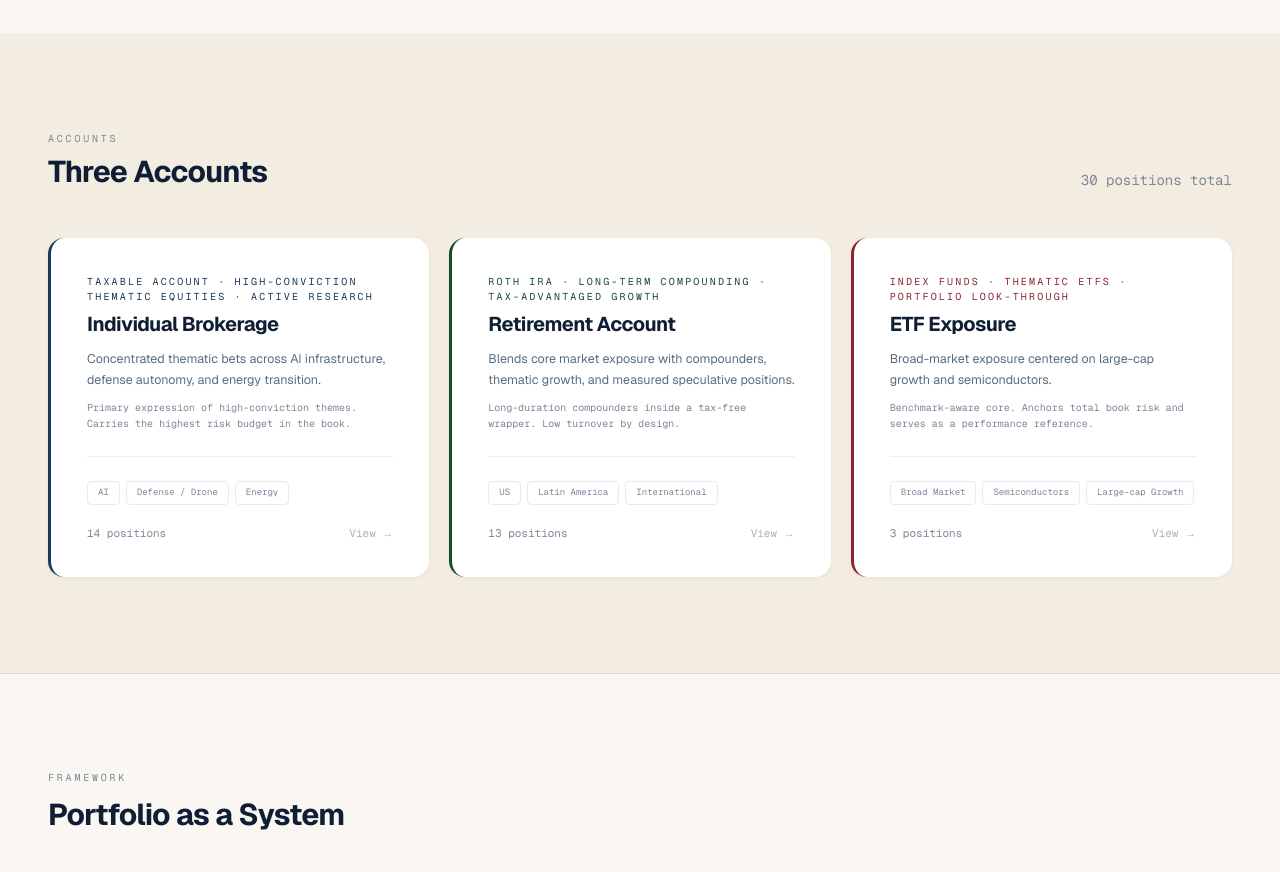
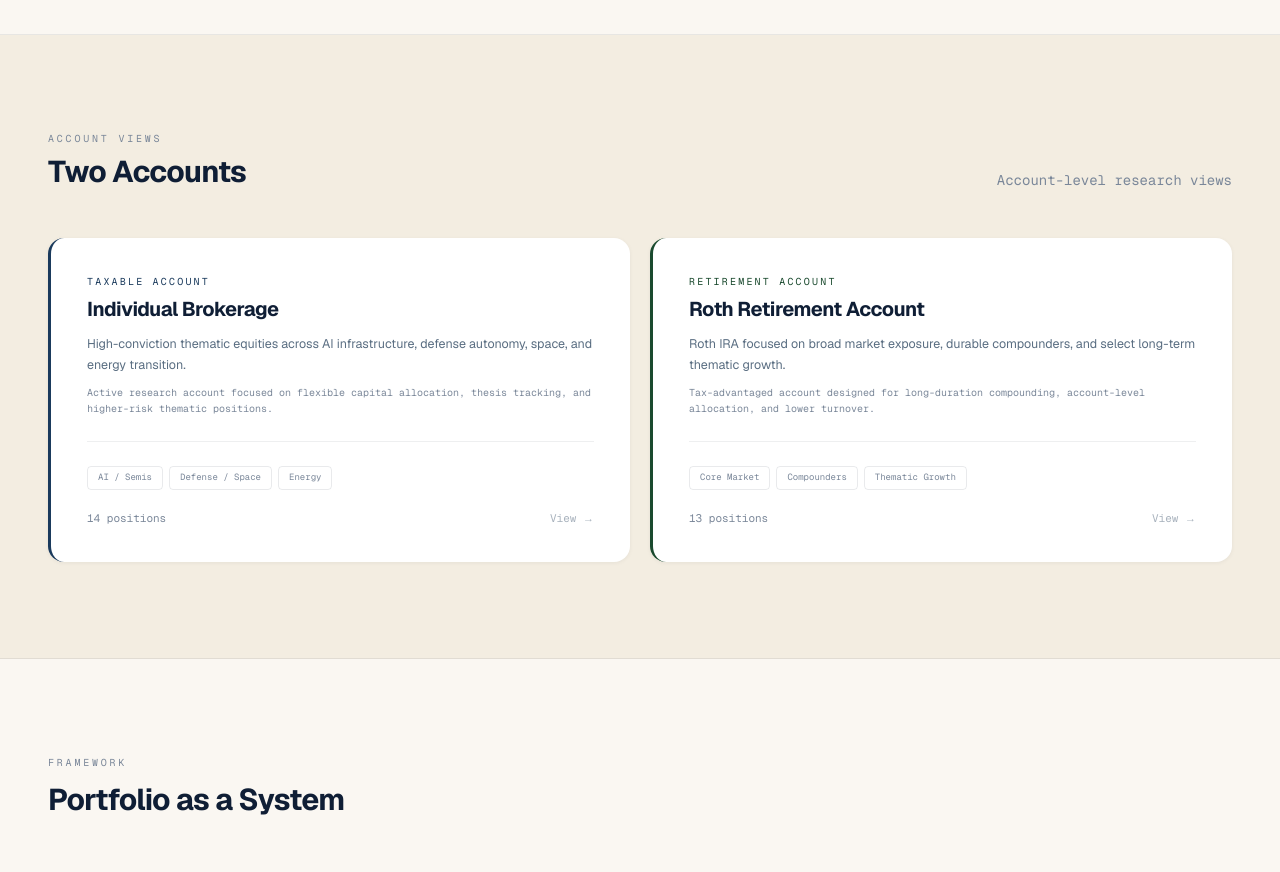
Before and after one commit to toffeli1/toffel-portfolio-site, a Next.js app: page / in a window 1280 px wide. Shown: the part 1140-2012 px from the top of the page. Built offline with nearby package versions, Linux system fonts and the light colour scheme.

Commit message:
Update Toffel Capital site

```diff
--- a/app/page.tsx
+++ b/app/page.tsx
@@ -194,31 +194,38 @@ export default function OverviewPage() {
             <div className="mb-12 flex items-end justify-between">
               <div>
                 <p className="mb-2 font-mono text-[10px] uppercase tracking-[0.28em] text-[#7a8799]">
-                  Accounts
+                  Account Views
                 </p>
                 <h2 className="text-3xl font-bold tracking-tight text-[#0f1e35]">
-                  Three Accounts
+                  Two Accounts
                 </h2>
               </div>
               <p className="hidden font-mono text-sm text-[#7a8799] sm:block">
-                {holdings.length + rothIraHoldings.length + etfsSleeveHoldings.length} positions total
+                Account-level research views
               </p>
             </div>
 
-            <div className="grid items-start gap-5 sm:grid-cols-3">
-              {portfolios.map((p) => (
-                <SleeveCard
-                  key={p.slug}
-                  slug={p.slug}
-                  title={p.title}
-                  subtitle={p.subtitle}
-                  description={p.description}
-                  role={p.role}
-                  color={p.color}
-                  themes={p.themes}
-                  holdingCount={HOLDING_COUNTS[p.slug] ?? 0}
-                />
-              ))}
+            <div className="grid items-start gap-5 sm:grid-cols-2">
+              <SleeveCard
+                slug="retail-with-friends"
+                subtitle="Taxable Account"
+                title="Individual Brokerage"
+                description="High-conviction thematic equities across AI infrastructure, defense autonomy, space, and energy transition."
+                role="Active research account focused on flexible capital allocation, thesis tracking, and higher-risk thematic positions."
+                color="#1a3a5c"
+                themes={["AI / Semis", "Defense / Space", "Energy"]}
+                holdingCount={holdings.length}
+              />
+              <SleeveCard
+                slug="roth-ira"
+                subtitle="Retirement Account"
+                title="Roth Retirement Account"
+                description="Roth IRA focused on broad market exposure, durable compounders, and select long-term thematic growth."
+                role="Tax-advantaged account designed for long-duration compounding, account-level allocation, and lower turnover."
+                color="#1a4a2e"
+                themes={["Core Market", "Compounders", "Thematic Growth"]}
+                holdingCount={rothIraHoldings.length}
+              />
             </div>
           </div>
         </section>
```
